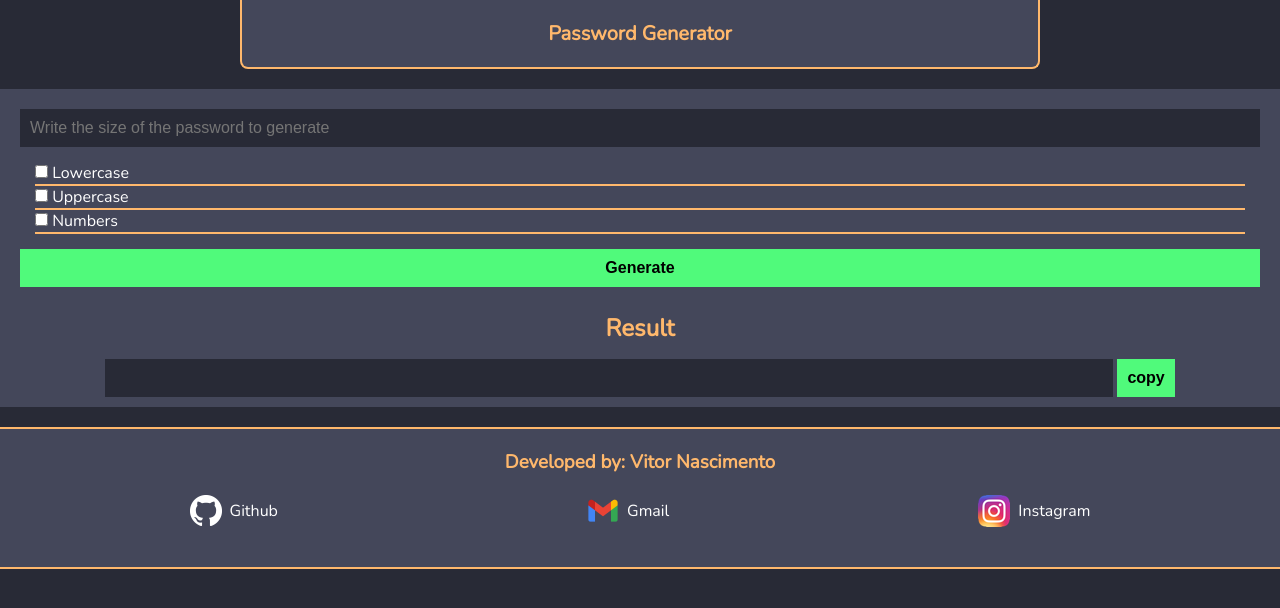
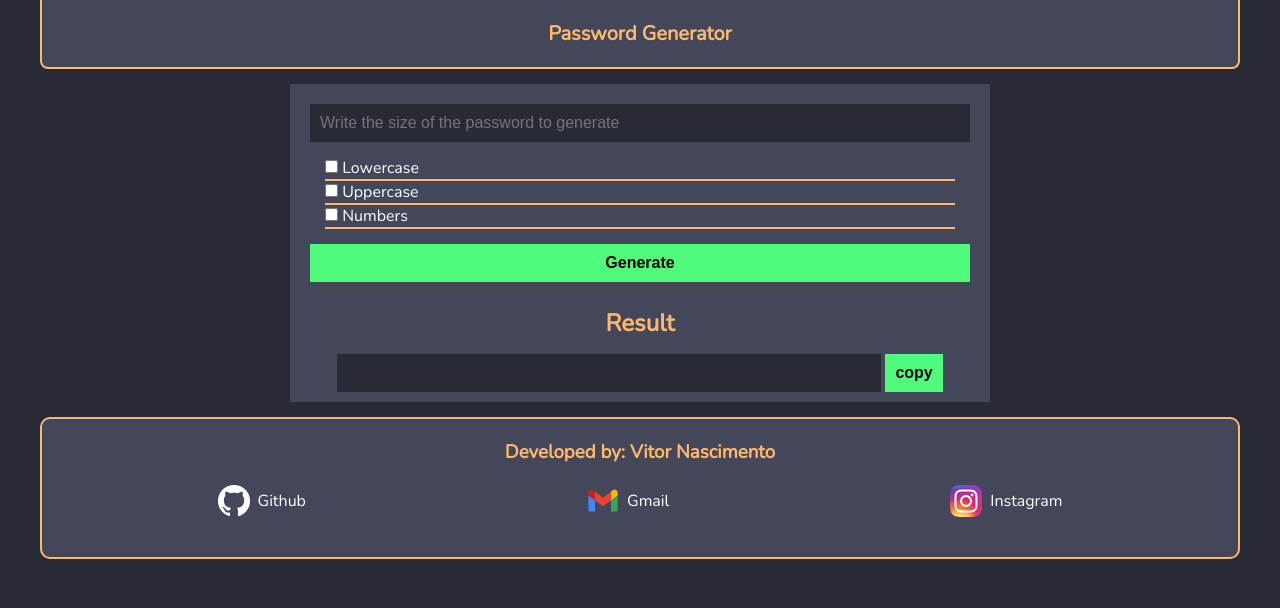
Before and after one commit to VitorCdn/password-generator, a plain HTML site: page index.html in a window 1280 px wide. Drawn offline with nearby package versions, Linux system fonts and the light colour scheme.

Commit message:
css, responsitivity: Adding responsitivity in 1200px

```diff
--- a/style.css
+++ b/style.css
@@ -148,13 +148,27 @@ li img {
 
 
 
-@media screen and (min-width: 1000px) {
+@media screen and (min-width: 1200px) {
     header {
         margin: auto;
-        width: 800px;
+        width: 1200px;
         border-right: 2px solid;
         border-left: 2px solid;
         border-color: var(--orange-color);
         border-radius: 0px 0px 8px 8px;
     }
+
+    footer {
+        width: 1200px;
+        margin: auto;
+        border: 2px solid var(--orange-color);
+        border-radius: 10px;
+    }
 }
+
+@media screen and (min-width: 700px) {
+    .main-container {
+        width: 700px;
+        margin: 15px auto;
+    }
+}
```
